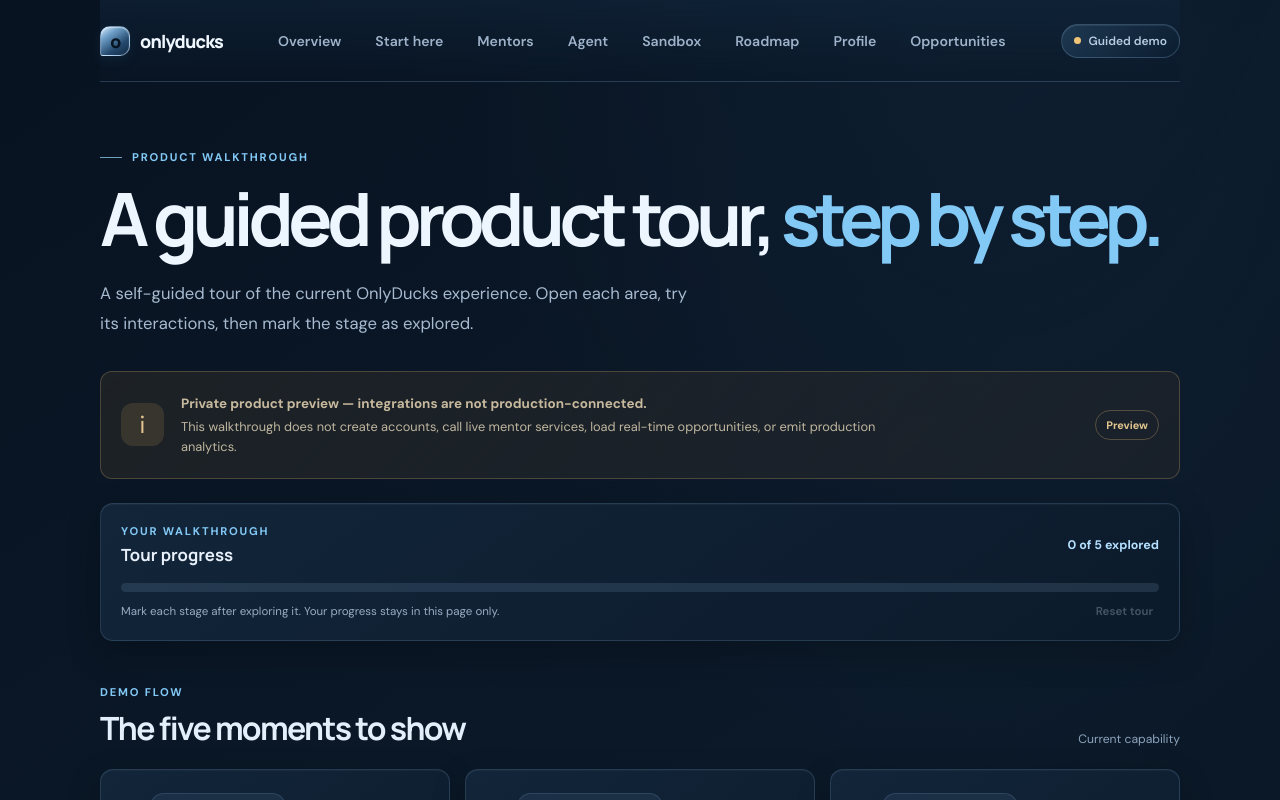
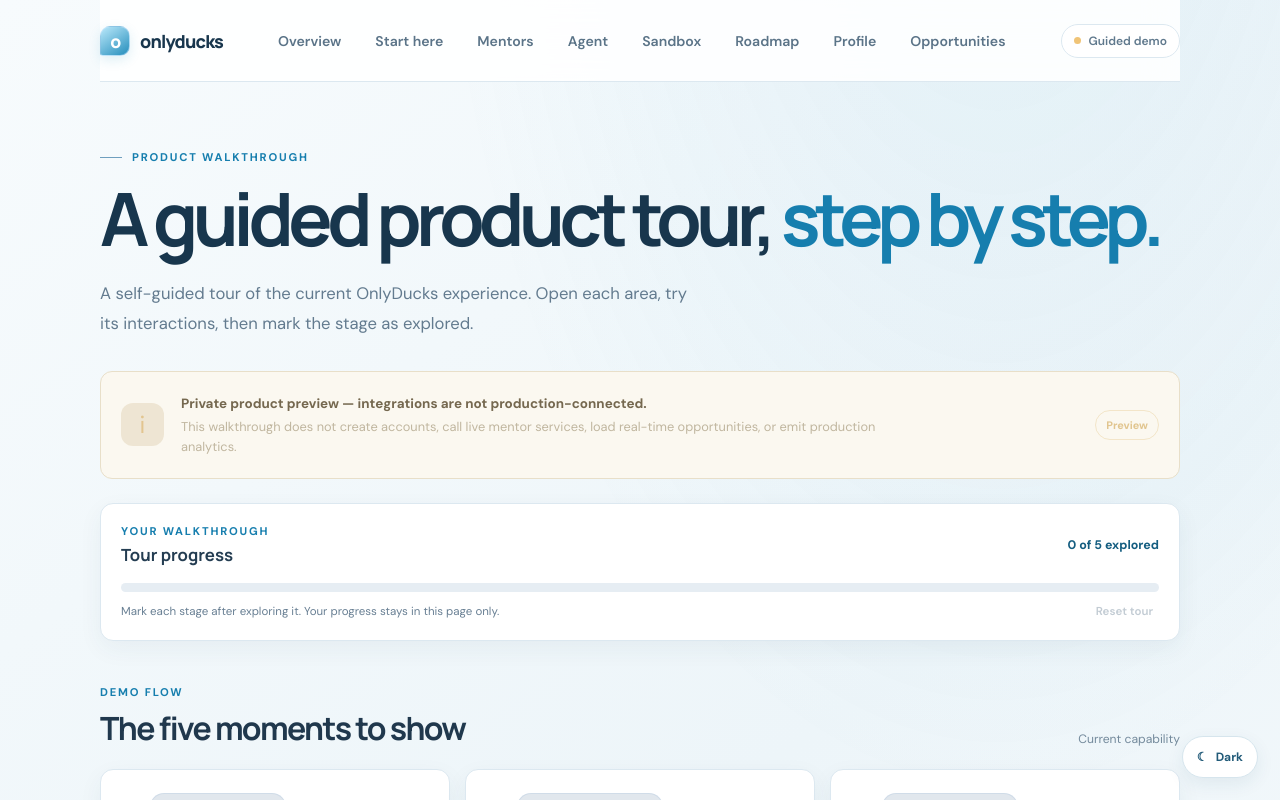
Before and after one commit to CWM-du/OnlyDucks, a Next.js app: page /demo in a window 1280 px wide. Shown: the top 800 px of the page. Built offline with nearby package versions, Linux system fonts and the light colour scheme.

Commit message:
style: apply marine light and electronic dark themes across app routes

```diff
--- a/src/app/globals.css
+++ b/src/app/globals.css
@@ -853,3 +853,57 @@ a:focus-visible, button:focus-visible, input:focus-visible, textarea:focus-visib
     scroll-snap-align: start;
   }
 }
+
+
+/* App-wide theme tokens: marine blue on white is the accessible default. */
+:root[data-theme="light"] {
+  color-scheme: light;
+  --canvas:#f5f9fc; --ink:#20384d; --muted:#687f93; --line:#dce8f0; --paper:#fff;
+  --green:#167eae; --green-dark:#145d80; --green-soft:#e8f5fb; --lime:#d7f2ff;
+  --metal-hi:#e6f5ff; --metal-mid:#8db8d2; --metal-low:#416b88; --cyan:#168bbd;
+  --panel-shadow:0 10px 28px rgba(27,75,105,.07);
+}
+:root[data-theme="light"] html { background:#f5f9fc; }
+:root[data-theme="light"] body {
+  background:radial-gradient(ellipse at 78% -18%,rgba(64,164,205,.10),transparent 36rem),linear-gradient(145deg,#f7fbfd 0%,#edf5f9 52%,#f8fbfd 100%);
+  color:var(--ink);
+}
+:root[data-theme="light"] .topbar { background:rgba(255,255,255,.88); border-bottom-color:#dce8f0; }
+:root[data-theme="light"] .brand,:root[data-theme="light"] .home-hero h1,:root[data-theme="light"] .page-intro h1,:root[data-theme="light"] .welcome-hero h1,:root[data-theme="light"] .sandbox-page > h1 { color:#18364d; text-shadow:none; }
+:root[data-theme="light"] .brand-mark { background:linear-gradient(145deg,#b9e8fa,#258ebc); color:#fff; box-shadow:0 4px 12px rgba(42,145,190,.15); }
+:root[data-theme="light"] .nav-link { color:#5b7488; }
+:root[data-theme="light"] .nav-link:hover,:root[data-theme="light"] .nav-link-active { color:#126b96; background:#e7f4fa; box-shadow:none; }
+:root[data-theme="light"] .environment-pill,:root[data-theme="light"] .availability-pill { border-color:#dce8f0; background:rgba(255,255,255,.9); color:#60798d; box-shadow:none; }
+:root[data-theme="light"] .eyebrow,:root[data-theme="light"] .heading-accent,:root[data-theme="light"] .text-link,:root[data-theme="light"] .card-link,:root[data-theme="light"] .mentor-focus,:root[data-theme="light"] .welcome-step-label,:root[data-theme="light"] .onboarding-index { color:#167eae; }
+:root[data-theme="light"] .hero-copy { color:#637b8f; }
+:root[data-theme="light"] .button-primary { border:1px solid #1687b5; background:linear-gradient(135deg,#219bc8,#126d9b); color:#fff; box-shadow:0 5px 14px rgba(18,109,155,.16); }
+:root[data-theme="light"] .button-primary:hover { background:linear-gradient(135deg,#168bbd,#105f89); }
+:root[data-theme="light"] .button-secondary { border-color:#d7e5ed; background:#fff; color:#24536e; }
+:root[data-theme="light"] .text-link { color:#126d98; }
+:root[data-theme="light"] .orbit,:root[data-theme="light"] .orbit-inner { border-color:#c7dce7; }
+:root[data-theme="light"] .orbit-core { border:1px solid #a8d1e4; background:linear-gradient(145deg,#d9f2fc,#4a9ac0); color:#fff; box-shadow:0 10px 26px rgba(20,102,145,.14); }
+:root[data-theme="light"] .orbit-label { border-color:#dce8f0; background:#fff; color:#245b79; box-shadow:0 4px 12px rgba(27,75,105,.07); }
+:root[data-theme="light"] .orbit-caption,:root[data-theme="light"] .section-note { color:#748a9c; }
+:root[data-theme="light"] .module-card,:root[data-theme="light"] .mentor-card,:root[data-theme="light"] .welcome-step-card,:root[data-theme="light"] .sandbox-card,:root[data-theme="light"] .profile-form,:root[data-theme="light"] .profile-preview,:root[data-theme="light"] .demo-progress-panel,:root[data-theme="light"] .onboarding-item,:root[data-theme="light"] .local-data-note,:root[data-theme="light"] .welcome-boundary {
+  border-color:#dce8f0; background:#fff; color:#243d52; box-shadow:0 8px 24px rgba(29,65,91,.055);
+}
+:root[data-theme="light"] .module-card h3,:root[data-theme="light"] .mentor-card h3,:root[data-theme="light"] .welcome-step-card h3,:root[data-theme="light"] .sandbox-card h2,:root[data-theme="light"] .section-heading h2 { color:#20384d; }
+:root[data-theme="light"] .module-card > p,:root[data-theme="light"] .mentor-description,:root[data-theme="light"] .welcome-step-card > p,:root[data-theme="light"] .sandbox-card > p { color:#687f93; }
+:root[data-theme="light"] .notice-panel,:root[data-theme="light"] .mentor-notice,:root[data-theme="light"] .welcome-hero-note { border-color:#d7e9f1; background:#eff8fc; }
+:root[data-theme="light"] .notice-panel p,:root[data-theme="light"] .mentor-notice p,:root[data-theme="light"] .welcome-hero-note p { color:#617b8e; }
+:root[data-theme="light"] .notice-panel strong,:root[data-theme="light"] .mentor-notice strong,:root[data-theme="light"] .welcome-hero-note strong { color:#244a64; }
+:root[data-theme="light"] .site-footer { border-top-color:#dce8f0; color:#748a9c; }
+:root[data-theme="light"] .footer-brand { color:#24536e; }
+:root[data-theme="light"] .form-control { border-color:#d4e2ea; background:#fff; color:#20384d; }
+:root[data-theme="light"] .form-control::placeholder { color:#8a9baa; }
+:root[data-theme="light"] .form-control:focus-visible { border-color:#168bbd; }
+:root[data-theme="light"] .agent-demo-notice,:root[data-theme="light"] .sandbox-notice,:root[data-theme="light"] .feed-status-panel { border-color:#e8dfc9; background:#fbf8f0; color:#75684f; }
+:root[data-theme="light"] .agent-demo-notice strong,:root[data-theme="light"] .sandbox-notice strong { color:#5e543f; }
+:root[data-theme="light"] .blueprint-summary h3,:root[data-theme="light"] .blueprint-step h4 { color:#294258; }
+:root[data-theme="light"] .blueprint-summary > p,:root[data-theme="light"] .blueprint-step p { color:#647b8e; }
+:root[data-theme="light"] .od-global-theme-toggle { border-color:#d6e5ed; color:#225b79; background:#fff; box-shadow:0 6px 18px rgba(27,75,105,.08); }
+:root[data-theme="dark"] .od-global-theme-toggle { border-color:rgba(151,190,220,.25); color:#b9e8f8; background:#17344d; }
+.od-global-theme-toggle { position:fixed; z-index:50; right:22px; bottom:22px; display:flex; align-items:center; gap:8px; min-height:42px; padding:0 14px; border:1px solid #d6e5ed; border-radius:999px; color:#225b79; background:#fff; box-shadow:0 6px 18px rgba(27,75,105,.08); font:700 .75rem 'DM Sans',sans-serif; cursor:pointer; }
+.od-global-theme-toggle:focus-visible { outline:3px solid #48b9e2; outline-offset:3px; }
+@media(max-width:720px) { .od-global-theme-toggle { right:12px; bottom:calc(78px + env(safe-area-inset-bottom)); } }
+body:has(.od-social) .od-global-theme-toggle { display:none; }
```
